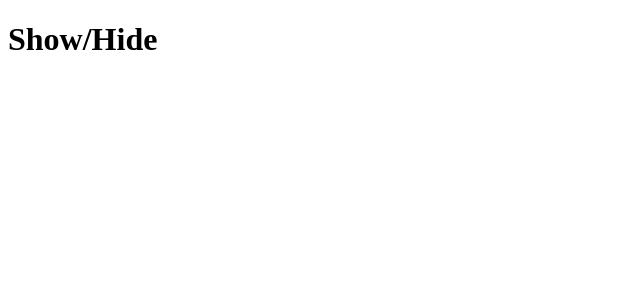
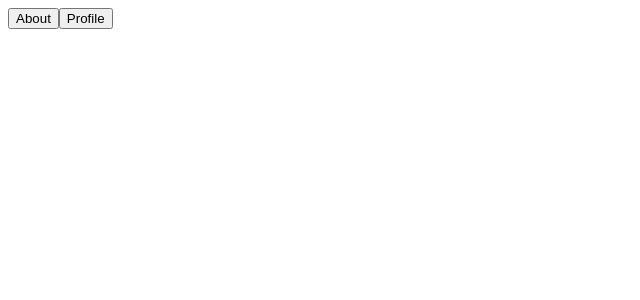
Before and after one commit to anchu56/React-Tutorial, a React (Create React App) app: page / in a window 1280 px wide. Shown: the top 300 px of the page, without its empty margins (0-640 px from the left). Built offline with nearby package versions, Linux system fonts and the light colour scheme.

Commit message:
Routing using if-else case - End point doesn't change

```diff
--- a/public/index.html
+++ b/public/index.html
@@ -9,8 +9,6 @@
       name="description"
       content="Web site created using create-react-app"
     />
-    <link rel="apple-touch-icon" href="%PUBLIC_URL%/logo192.png" />
-    <link rel="manifest" href="%PUBLIC_URL%/manifest.json" />
 
     <title>React App</title>
   </head>
--- a/src/App.js
+++ b/src/App.js
@@ -1,19 +1,22 @@
 import Counter from "./Counter"
 import {useState} from 'react'
+import About from './Container/About'
+import Profile from './Container/Profile'
 function App() {
-  const [state,setState]=useState(false)
+  const [state,setState]=useState('')
+  let component
+  if(state=='about')
+  {component=<About/>}
+  if(state=='profile')
+  {component=<Profile/>}
 return(
   <div className="App">
-  <h1 onClick={()=>setState(!state)}>Show/Hide</h1>
-
- { state ? < Counter/> : null}
+    <button onClick={()=>setState('about')}>About</button>
+    <button onClick={()=>setState('profile')}>Profile</button>
+   {component}
 
   </div>
 );
 }
 
 export default App;
-
-
-
-// { state ? < Counter/> : null} can be written as { state && <Counter/>}
--- /dev/null
+++ b/src/Container/About.js
@@ -0,0 +1,9 @@
+import React from 'react';
+
+function About() {
+  return <div>
+      <h1>About me</h1>
+  </div>;
+}
+
+export default About;
--- /dev/null
+++ b/src/Container/Profile.js
@@ -0,0 +1,9 @@
+import React from 'react';
+
+function Profile() {
+  return <div>
+      <h1>Profile</h1>
+  </div>;
+}
+
+export default Profile;
```
